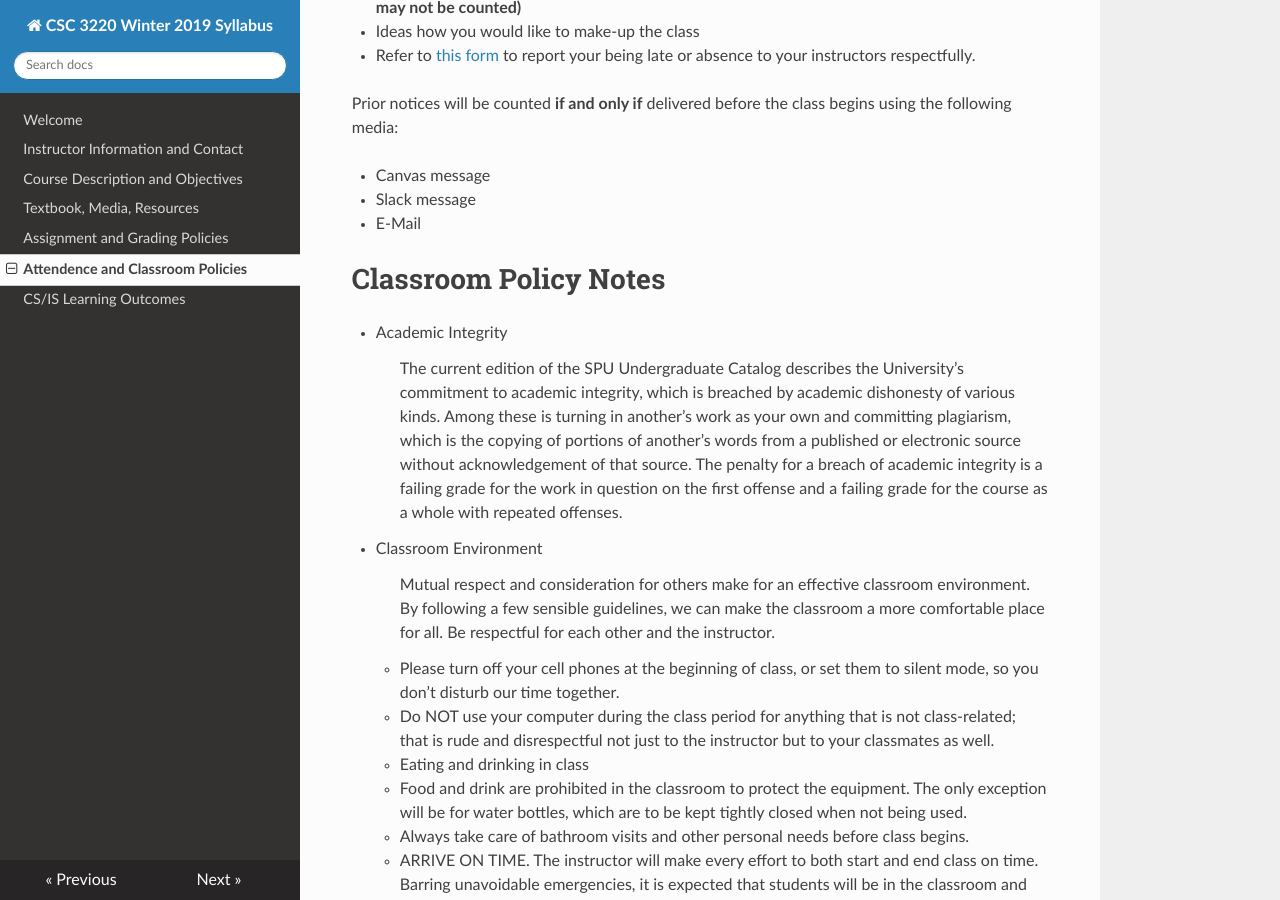
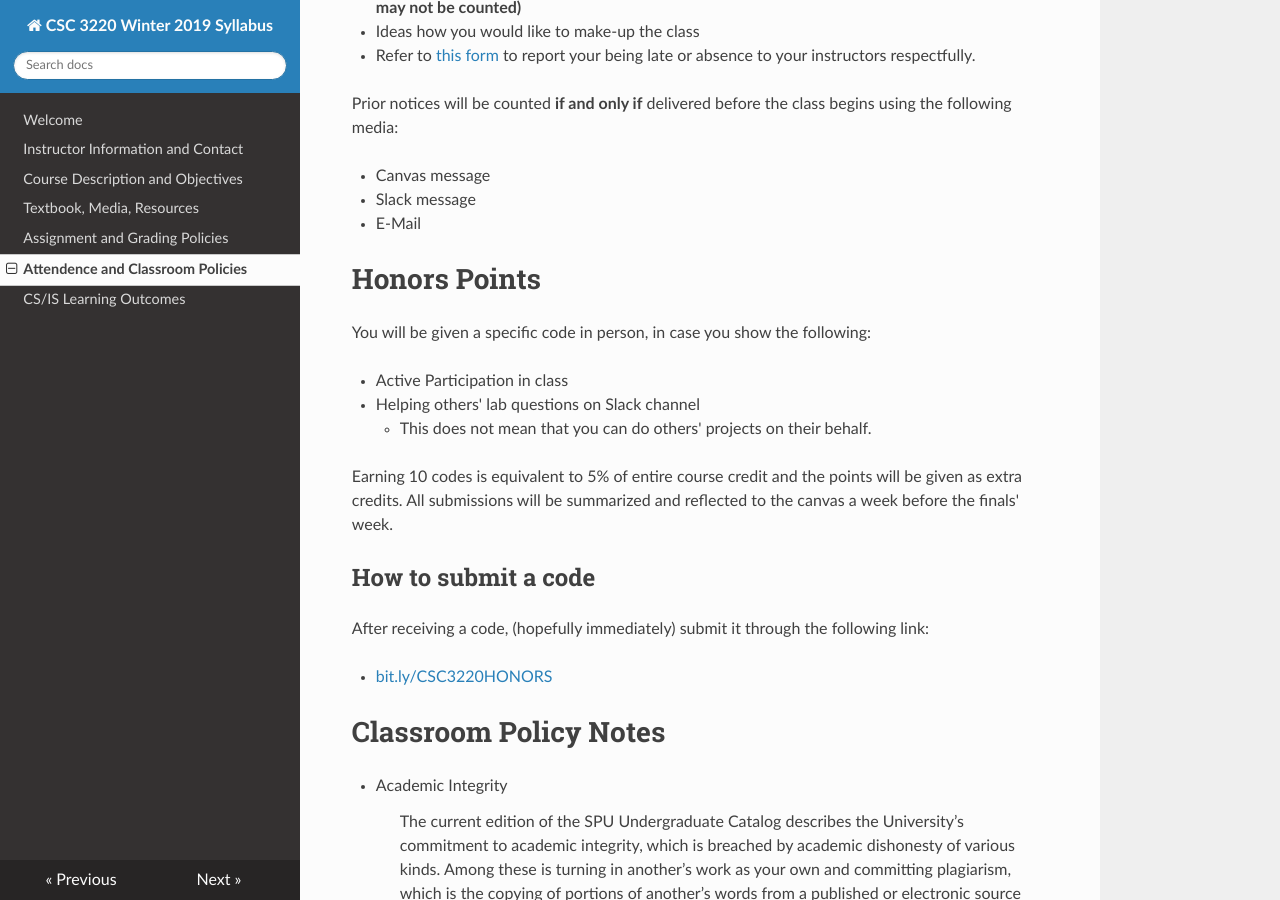
Before and after one commit to twpark/csc4800syl, an MkDocs documentation site: the page built from docs/classroom.md, in a window 1280 px wide and 900 px high, scrolled down 380 px. Built offline with MkDocs 1.6.1, drawn with Linux system fonts in a browser that asks for light colours; nearby versions of some CDN libraries; old or Windows-style settings are respelled for this version of MkDocs.

Commit message:
C# mentioned - changed

```diff
--- a/docs/classroom.md
+++ b/docs/classroom.md
@@ -17,6 +17,23 @@ Prior notices will be counted **if and only if** delivered before the class begi
 * Canvas message
 * Slack message
 * E-Mail
+
+# Honors Points
+
+You will be given a specific code in person, in case you show the following:
+
+* Active Participation in class
+* Helping others' lab questions on Slack channel
+    * This does not mean that you can do others' projects on their behalf.
+
+Earning 10 codes is equivalent to 5% of entire course credit and the points will be given as extra credits. All submissions will be summarized and reflected to the canvas a week before the finals' week.
+
+## How to submit a code
+
+After receiving a code, (hopefully immediately) submit it through the following link:
+
+* [bit.ly/CSC3220HONORS](http://bit.ly/CSC3220HONORS)
+
 
 # Classroom Policy Notes
 
```
Also changed, not shown: docs/contact.md (+1 -1 lines), docs/overview.md (+1 -1 lines).
